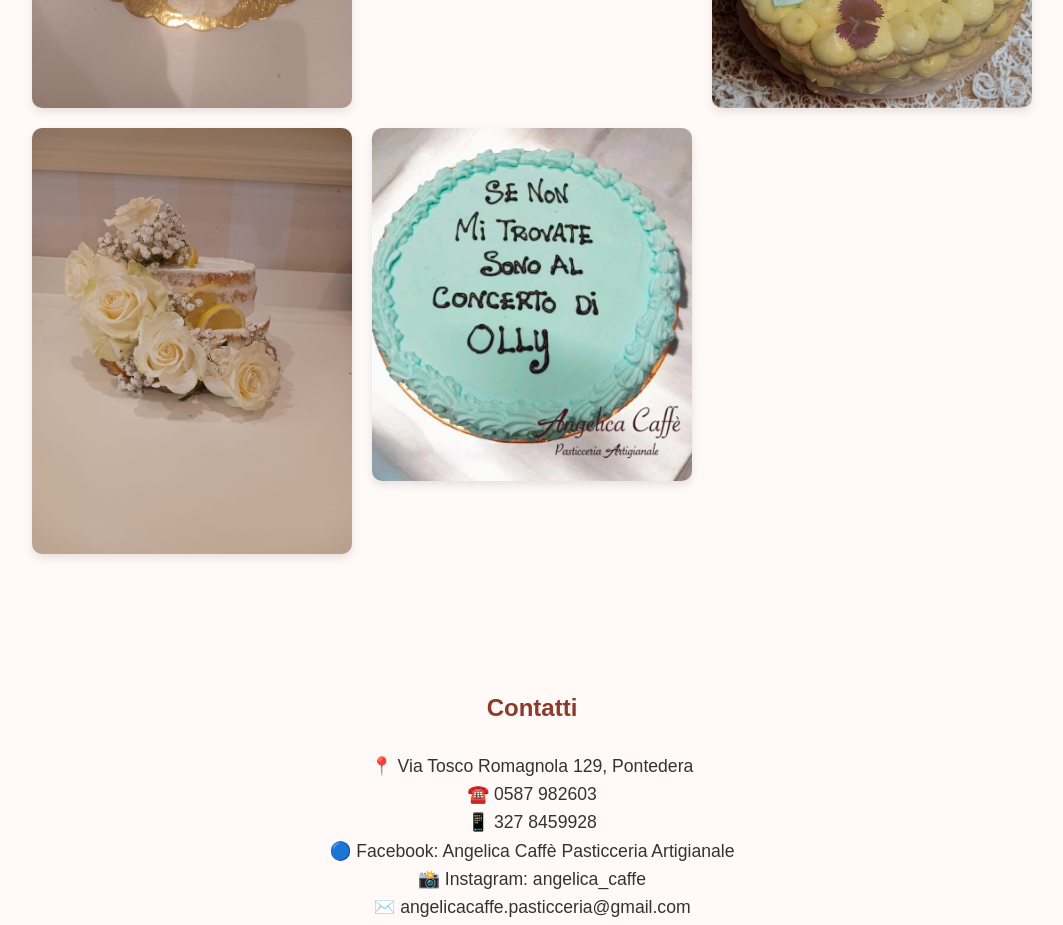
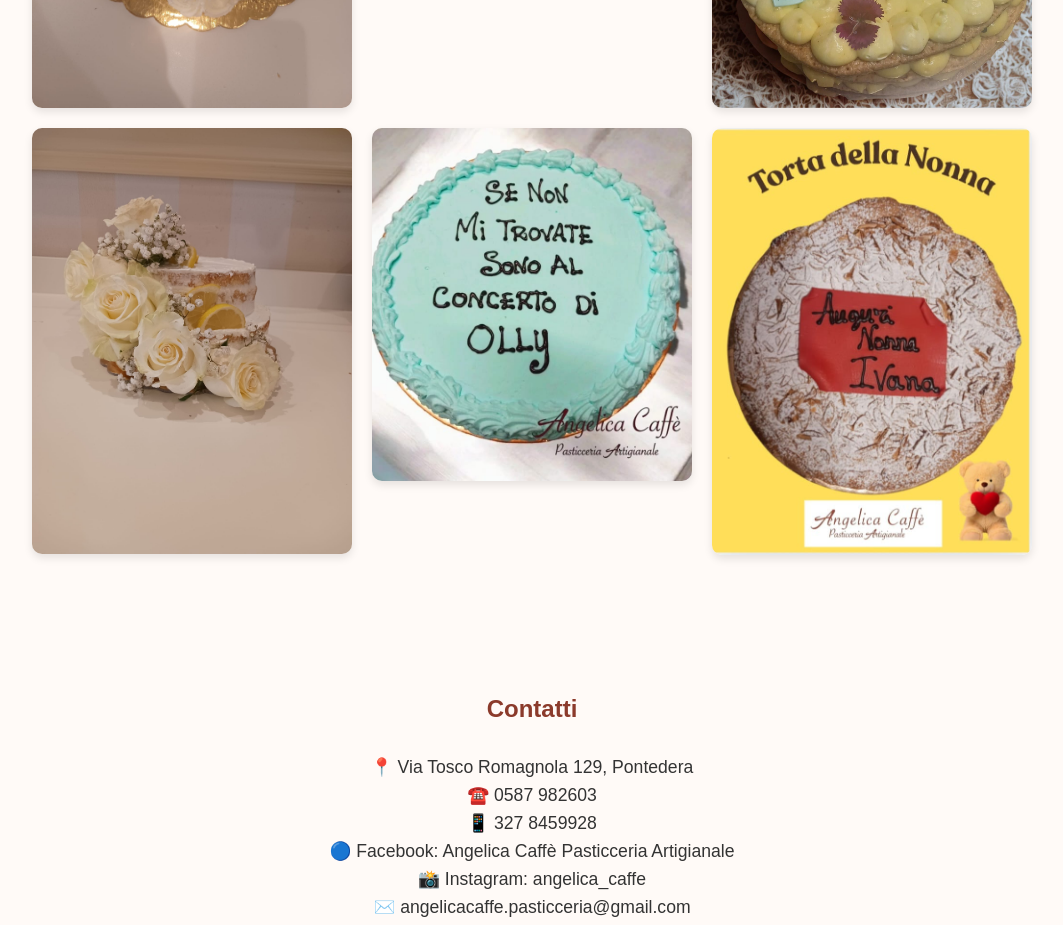
Before and after one commit to angelicacaffe/angelica-caffe-pasticceria, a plain HTML site: page angelica_pasticceria_site.html in a window 1280 px wide. Shown: the part 4200-5125 px from the top of the page, without its empty margins (108-1171 px from the left). Drawn offline with Linux system fonts and the light colour scheme.

Commit message:
Update angelica_pasticceria_site.html
TORTA DELLA NONNA

```diff
--- a/angelica_pasticceria_site.html
+++ b/angelica_pasticceria_site.html
@@ -127,7 +127,7 @@ Crediamo che la bontà nasca dalle cose fatte con il cuore — ed è proprio que
 		<img src="Foto 31.jpeg" alt="Torta Otto" ">
 		<img src="Foto 32.jpeg" alt="Torta Matrimonio" ">
 	    <img src="Foto 35.jpg" alt="Torta Verde" ">
-
+	    <img src="Foto 34.jpg" alt="Torta Verde" ">
 
 
 
```
